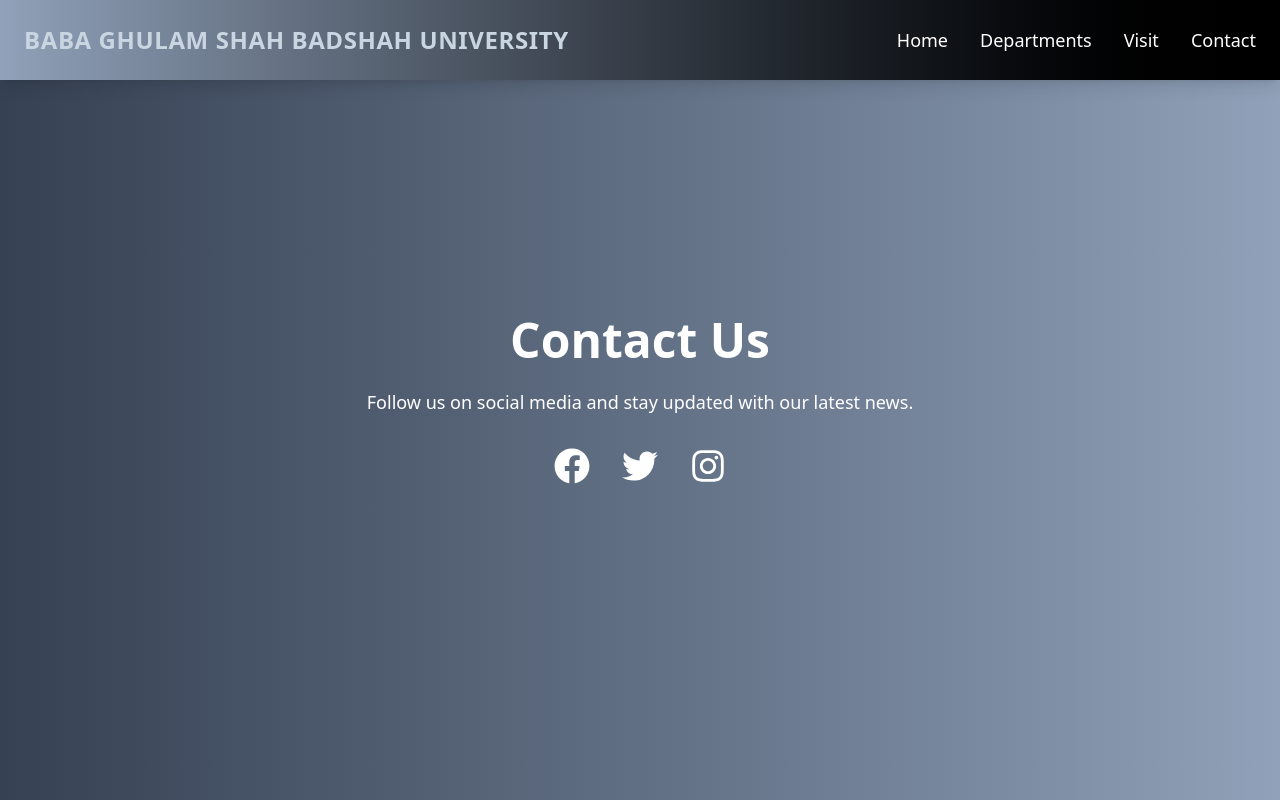
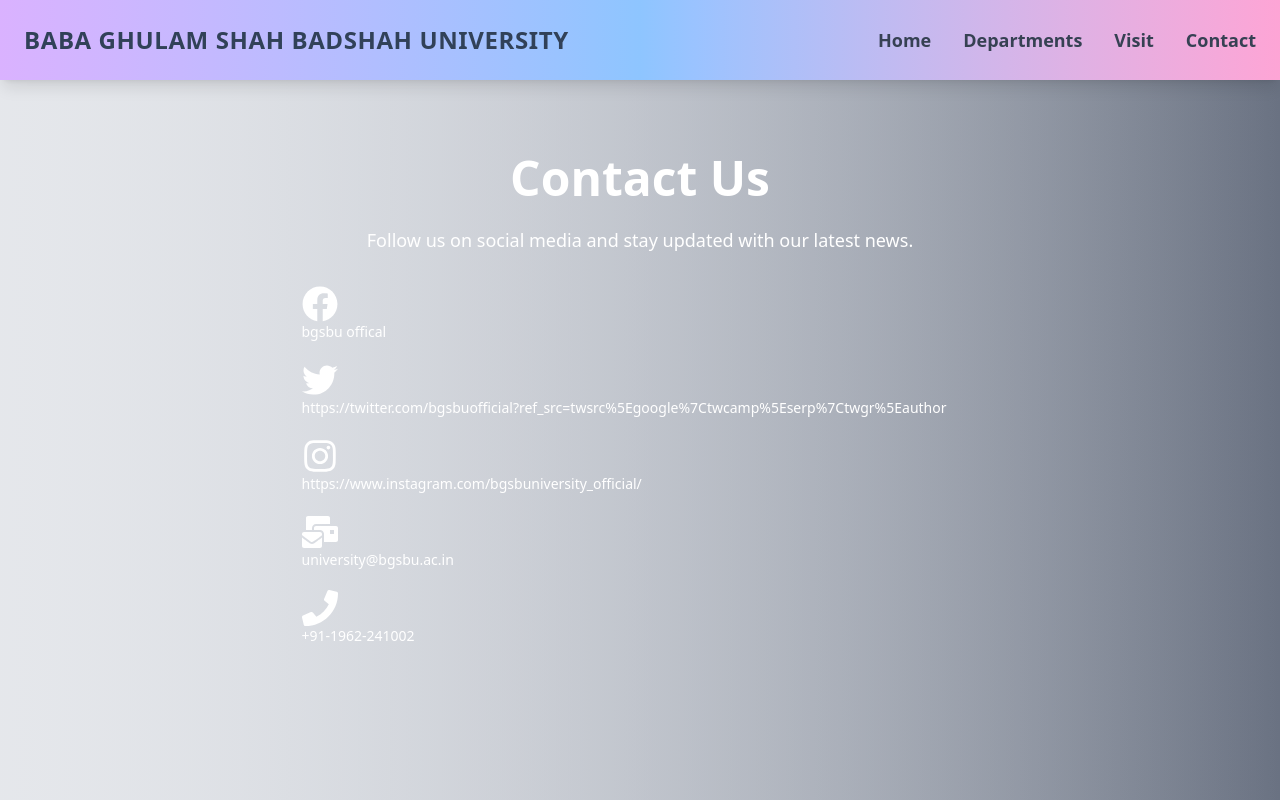
Before and after one commit to wahid-mahroof/university-bgsbu, a React (Vite) app: page /contact in a window 1280 px wide. Shown: the top 800 px of the page. Built offline with nearby package versions, Linux system fonts and the light colour scheme.

Commit message:
update again

```diff
--- a/src/components/Navbar.jsx
+++ b/src/components/Navbar.jsx
@@ -12,18 +12,18 @@
       initial={{ y: -50 }}
       animate={{ y: 0 }}
       transition={{ duration: 0.5 }}
-      className="p-6 bg-gradient-to-r from-slate-400 to-black text-white flex justify-between items-center shadow-lg fixed top-0 left-0 right-0 z-50"
+      className="p-6 bg-gradient-to-r from-purple-300 via-blue-300 to-pink-300 text-white flex justify-between items-center shadow-lg fixed top-0 left-0 right-0 z-50"
     >
       <Link
         to="/"
-        className="text-2xl font-extrabold tracking-wide uppercase text-slate-300"
+        className="text-2xl font-extrabold tracking-wide uppercase text-slate-700"
       >
         Baba Ghulam shah Badshah University
       </Link>
-      <div className="hidden md:flex space-x-8 text-lg ">
+      <div className="hidden md:flex space-x-8 text-lg text-gray-700 font-bold">
         <Link
           to="/"
-          className="hover:text-gray-200 transition duration-300 hover:scale-125 "
+          className="hover:text-pgray-200 transition duration-300 hover:scale-125 "
         >
           Home
         </Link>
@@ -56,7 +56,7 @@
       </div>
       {isOpen && (
         <motion.div
-          initial={{ opacity: 0 }}
+          initial={{ opacity: 0.8, scale: 1 }}
           animate={{ opacity: 1 }}
           transition={{ duration: 0.5 }}
           className="absolute top-16 left-0 w-full bg-black bg-opacity-90 text-white flex flex-col items-center space-y-6 py-6 md:hidden"
--- a/src/pages/College.jsx
+++ b/src/pages/College.jsx
@@ -91,14 +91,11 @@
         A premier institution committed to excellence in education, research,
         and innovation.
       </p>
-      <button className=" bg-blue-300 text-white mb-3  flex items-end justify-end text-md">
-        Wait for auto scrolling
-      </button>
 
       {/* Auto-scrolling University Images */}
-      <div className="relative h-[100vh] w-full overflow-hidden">
+      <div className="relative h-[100vh] w-full ">
         <motion.div
-          initial={{ y: "100%" }}
+          initial={{ x: 0 }}
           animate={{ y: "-100%" }}
           transition={{ repeat: Infinity, duration: 50, ease: "linear" }}
           className="absolute w-full "
--- a/src/pages/Contact.jsx
+++ b/src/pages/Contact.jsx
@@ -1,5 +1,11 @@
 import { motion } from "framer-motion";
-import { FaFacebook, FaTwitter, FaInstagram } from "react-icons/fa";
+import {
+  FaFacebook,
+  FaTwitter,
+  FaInstagram,
+  FaMailBulk,
+  FaPhone,
+} from "react-icons/fa";
 import React from "react";
 
 export function Contact() {
@@ -8,21 +14,36 @@
       initial={{ opacity: 0 }}
       animate={{ opacity: 1 }}
       transition={{ duration: 0.5 }}
-      className="flex flex-col items-center justify-center min-h-screen bg-gradient-to-r from-gray-700 to-slate-400 text-white p-6"
+      className="flex flex-col items-center justify-center min-h-screen bg-gradient-to-r from-gray-200 dark:bg-gray-900 text-white p-6"
     >
       <h1 className="text-5xl font-extrabold mb-6">Contact Us</h1>
       <p className="text-lg mb-8">
         Follow us on social media and stay updated with our latest news.
       </p>
-      <div className="flex space-x-8 text-4xl">
+      <div className="flex space-x-8 text-4xl flex-col gap-5">
         <a href="#" className="hover:text-blue-400 transition">
           <FaFacebook />
+          <span className="flex text-sm">bgsbu offical</span>
         </a>
         <a href="#" className="hover:text-blue-300 transition">
           <FaTwitter />
+          <span className="flex text-sm">
+            https://twitter.com/bgsbuofficial?ref_src=twsrc%5Egoogle%7Ctwcamp%5Eserp%7Ctwgr%5Eauthor
+          </span>
+        </a>
+
+        <a href="#" className="hover:text-pink-400 transition">
+          <FaInstagram />
+          <span className="flex text-sm">
+            https://www.instagram.com/bgsbuniversity_official/
+          </span>
         </a>
         <a href="#" className="hover:text-pink-400 transition">
-          <FaInstagram />
+          <FaMailBulk />{" "}
+          <span className="flex text-sm"> university@bgsbu.ac.in</span>
+        </a>
+        <a href="#" className="hover:text-pink-400 transition">
+          <FaPhone /> <span className="flex text-sm"> +91-1962-241002</span>
         </a>
       </div>
     </motion.div>
--- a/src/pages/Engineering.jsx
+++ b/src/pages/Engineering.jsx
@@ -12,16 +12,26 @@
       transition={{ duration: 0.5 }}
       className="p-20 text-center"
     >
-      <h2 className="text-4xl font-bold mb-4">
+      <h2 className="text-4xl font-bold mb-4 uppercase">
         {formattedDepartment} Department
       </h2>
-      <p className="text-lg">
+      <p className="text-2xl text-slate-200">
         Explore the courses, faculty, and research opportunities in{" "}
-        {formattedDepartment}.
+        {formattedDepartment}.{" "}
       </p>
+      <div>
+        <span className="text-sm text-gray-800 max-w-xl underline">
+          The Engineering function will cover some or all of the following
+          definition within its business: Invents, researches, develops,
+          designs, stimulates, controls, builds, tests, improves, validates,
+          maintains and project manages: structures; machines; devices; systems;
+          vehicles; components; materials;
+        </span>
+      </div>
+
       <div className="mt-10">
         <img
-          src={`/images/${department}.jpg`}
+          src="https://risingkashmir.blr1.digitaloceanspaces.com/wp-content/uploads/2024/05/23005419/BGSBU.jpg"
           alt={formattedDepartment}
           className="w-full max-w-3xl mx-auto rounded-lg shadow-lg"
         />
```
